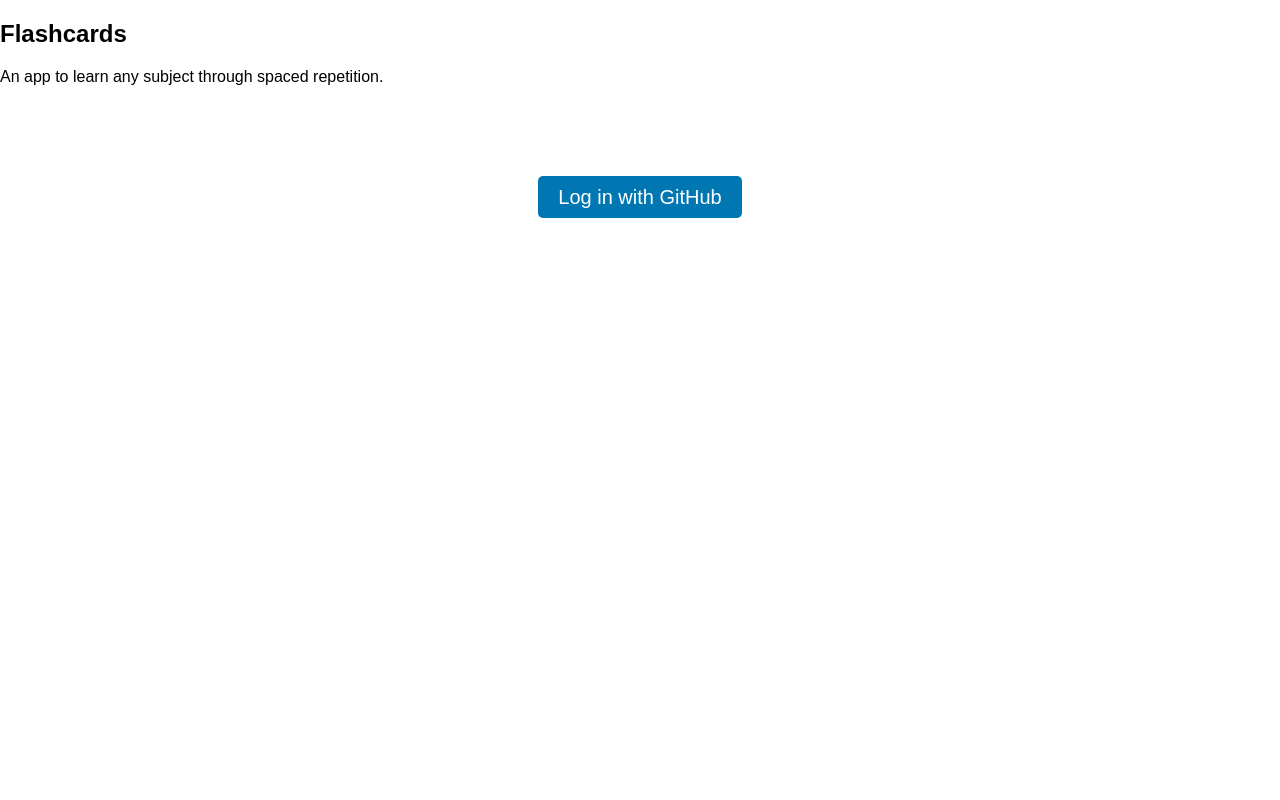
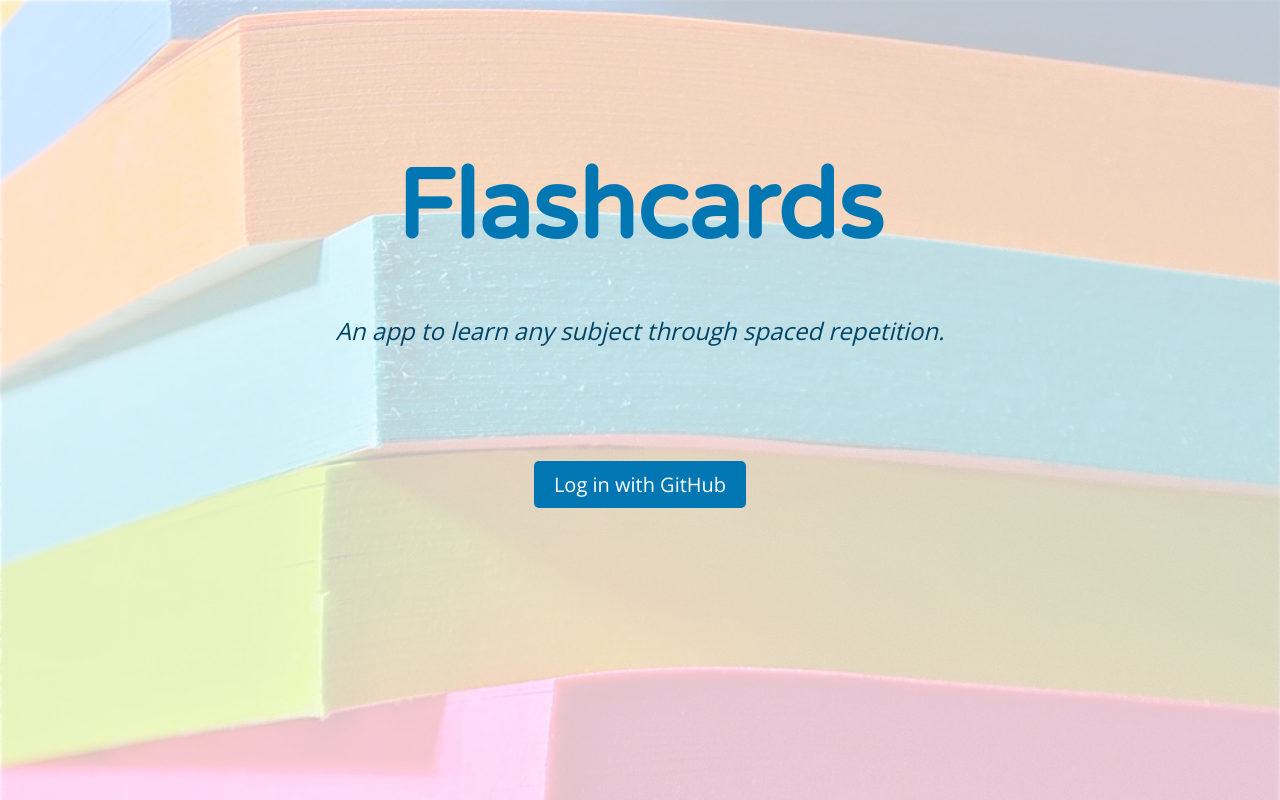
Before and after one commit to groundberry/flashcards-client, a React (Create React App) app: page / in a window 1280 px wide. Built offline with nearby package versions, Linux system fonts and the light colour scheme.

Commit message:
Add background image

```diff
--- a/public/index.html
+++ b/public/index.html
@@ -3,6 +3,7 @@
   <head>
     <meta charset="utf-8">
     <meta name="viewport" content="width=device-width, initial-scale=1">
+    <link href="https://fonts.googleapis.com/css?family=Varela+Round|Open+Sans" rel="stylesheet">
     <link rel="shortcut icon" href="%PUBLIC_URL%/favicon.ico">
     <!--
       Notice the use of %PUBLIC_URL% in the tag above.
@@ -16,6 +17,7 @@
     <title>Flashcards</title>
   </head>
   <body>
+    <div id="bg"></div>
     <div id="root"></div>
     <!--
       This HTML file is a template.
--- a/src/App.css
+++ b/src/App.css
@@ -1,4 +1,19 @@
-.App-buttons {
-  margin: 100px auto 0;
+.App-header {
   text-align: center;
 }
+
+.App-title {
+  font-size: 6em;
+  margin: 0;
+  padding: 150px 0 25px;
+}
+
+.App-intro {
+  font-size: 1.5em;
+  font-style: italic;
+}
+
+.App-buttons {
+  padding: 100px 0;
+  text-align: center;
+}
--- a/src/App.js
+++ b/src/App.js
@@ -7,11 +7,13 @@ class App extends Component {
     return (
       <div className="App">
         <div className="App-header">
-          <h2>Flashcards</h2>
+          <h2 className="App-title">
+            Flashcards
+          </h2>
+          <p className="App-intro">
+            An app to learn any subject through spaced repetition.
+          </p>
         </div>
-        <p className="App-intro">
-          An app to learn any subject through spaced repetition.
-        </p>
         <div className="App-buttons">
           <LoginButton />
         </div>
--- a/src/index.css
+++ b/src/index.css
@@ -1,5 +1,45 @@
+html {
+  height: 100%;
+}
+
 body {
+  color: #004466;
+  font-family: 'Open Sans', sans-serif;
+  font-size: 0.625em;
+  height: 100%;
   margin: 0;
   padding: 0;
-  font-family: sans-serif;
+  position: relative;
 }
+
+@media (min-width: 480px) {
+  body {
+    font-size: 0.85em;
+  }
+}
+
+@media (min-width: 960px) {
+  body {
+    font-size: 1em;
+  }
+}
+
+h1, h2, h3, h4, h5, h6 {
+  color: #0077b3;
+  font-family: 'Varela Round', sans-serif;
+}
+
+#bg {
+  background-attachment: fixed;
+  background-image: url(../public/img/background.jpg);
+  background-position: 50% 0%;
+  background-repeat: no-repeat;
+  background-size: cover;
+  opacity: 0.25;
+  position: fixed;
+  top: 0;
+  right: 0;
+  bottom: 0;
+  left: 0;
+  z-index: -1;
+}
```
Also changed, not shown: public/img/background.jpg (added).
